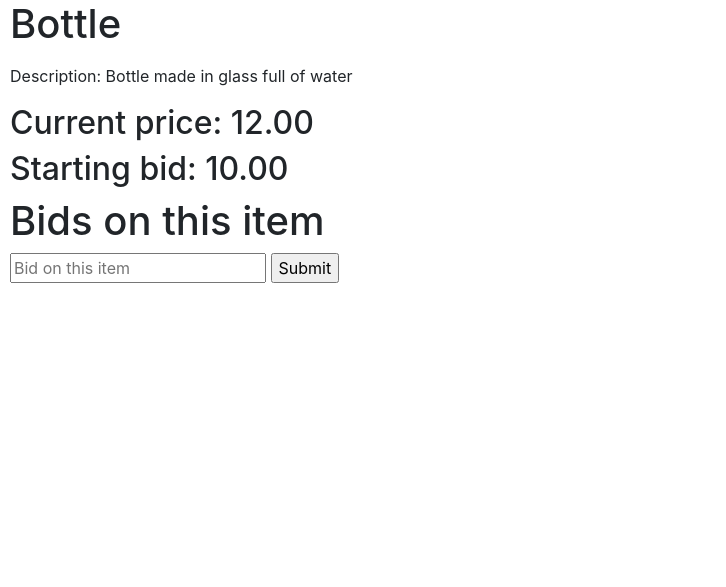
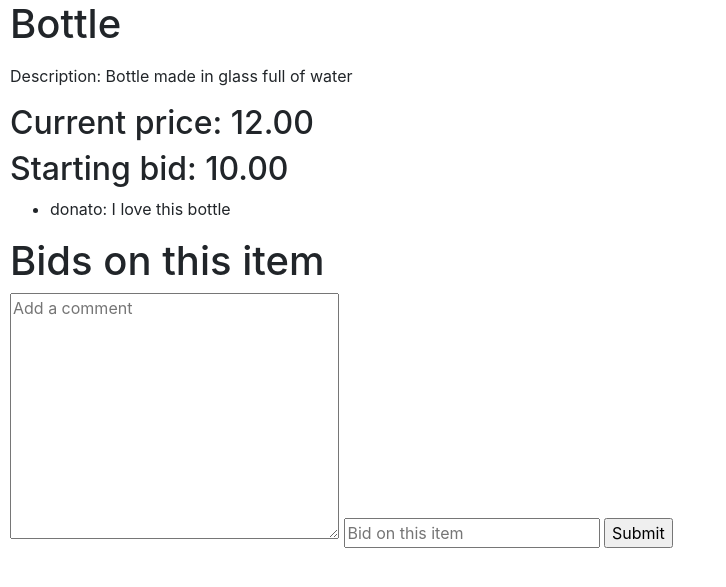
Before and after one commit to donato-casiello/commerce, a Django app: page /2 in a window 1280 px wide. Shown: the part 163-750 px from the top of the page, without its empty margins (0-726 px from the left). Run offline with Django 3.2, Linux system fonts and the light colour scheme; a user stored in the database is signed in; data comes from the database, SQL or seed files in the repository; both versions use the stored data as it was after the commit; some libraries are stand-ins or nearby versions.

Commit message:
Add comment function

```diff
--- a/auctions/templates/auctions/detail.html
+++ b/auctions/templates/auctions/detail.html
@@ -8,6 +8,13 @@
     </div>
     <h2>Current price: {{ price }}</h2>
     <h2>Starting bid: {{ start_bid }}</h2>
+    <ul>
+        {% if comments %}
+            {% for comment in comments %}
+            <li>{{ comment.user_id }}: {{ comment.comment }}</li>
+            {% endfor %}
+        {% endif %}
+    </ul>
 </fieldset>
 <h1>Bids on this item</h1>
 {% if message %}
@@ -19,6 +26,7 @@
         <p>CLOSE THE AUCTION</p>
         <input type="submit" name="close" id="close">
     {% else %}
+        <textarea name="comment" id="comment" cols="30" rows="10" placeholder="Add a comment"></textarea>
         <input type="number" name="amount" placeholder="Bid on this item" step="0.01">
         <input type="submit">
     {% endif %}
--- a/auctions/views.py
+++ b/auctions/views.py
@@ -6,7 +6,7 @@ from django.shortcuts import render
 from django.urls import reverse
 from decimal import Decimal
 
-from .models import User, Auction, Bid
+from .models import User, Auction, Bid, Comment
 
 
 def index(request):
@@ -109,23 +109,31 @@ def detail(request, auction_id):
                 return HttpResponseRedirect(reverse('detail', args=[auction.id]))
         # User doesn't create the auction
         else:
-            amount = float(request.POST["amount"])
-            if amount > price:
-                new_bid = Bid.objects.create(auction_id=auction, amount=amount, user_id=user)
-            else:
-                message = "Your bid must be greater"
-                return render(request, "auctions/detail.html", {
-                    "auction" : auction,
-                    "price" : price,
-                    "start_bid" : auction.start_bid,
-                    "message" : message,
-                })
+            # Check for comments
+            if 'comment' in request.POST and request.POST["comment"].strip() != "":
+                comment = Comment.objects.create(auction_id=auction, comment=request.POST["comment"], user_id=request.user)
+                comment.save()
+            # Check for bid
+            elif 'amount' in request.POST:
+                amount = float(request.POST["amount"])
+                if amount > price:
+                    new_bid = Bid.objects.create(auction_id=auction, amount=amount, user_id=user)
+                else:
+                    message = "Your bid must be greater"
+                    return render(request, "auctions/detail.html", {
+                        "auction" : auction,
+                        "price" : price,
+                        "start_bid" : auction.start_bid,
+                        "message" : message,
+                    })
             return HttpResponseRedirect(reverse('detail', args=[auction.id]))
     else:
+        comments = Comment.objects.filter(auction_id=auction)
         return render(request, "auctions/detail.html", {
             "auction" : auction,
             "price" : price,
             "start_bid" : auction.start_bid,
             "owner" : auction.owner,
-            "user_id" : user.id
+            "user_id" : user.id,
+            "comments" : comments
         })
```
Also changed, not shown: db.sqlite3.
